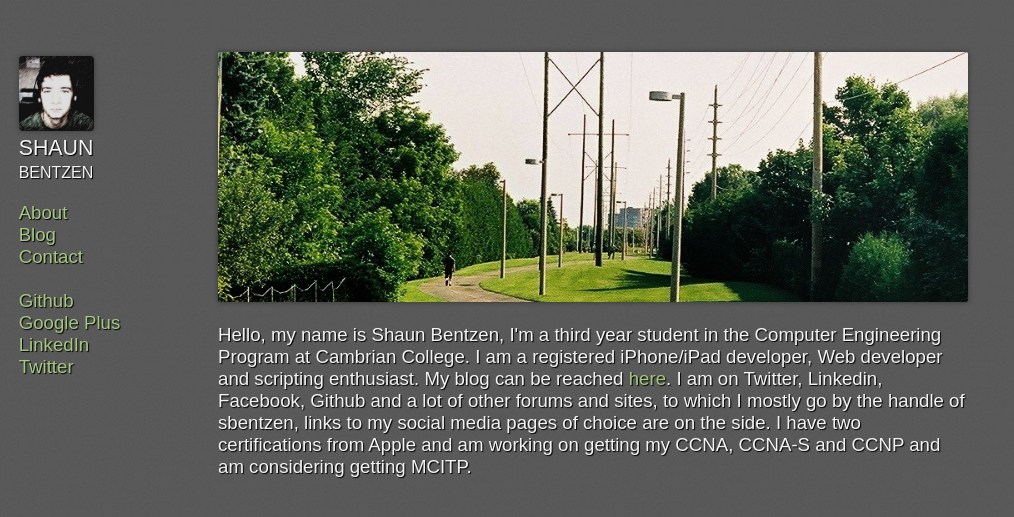
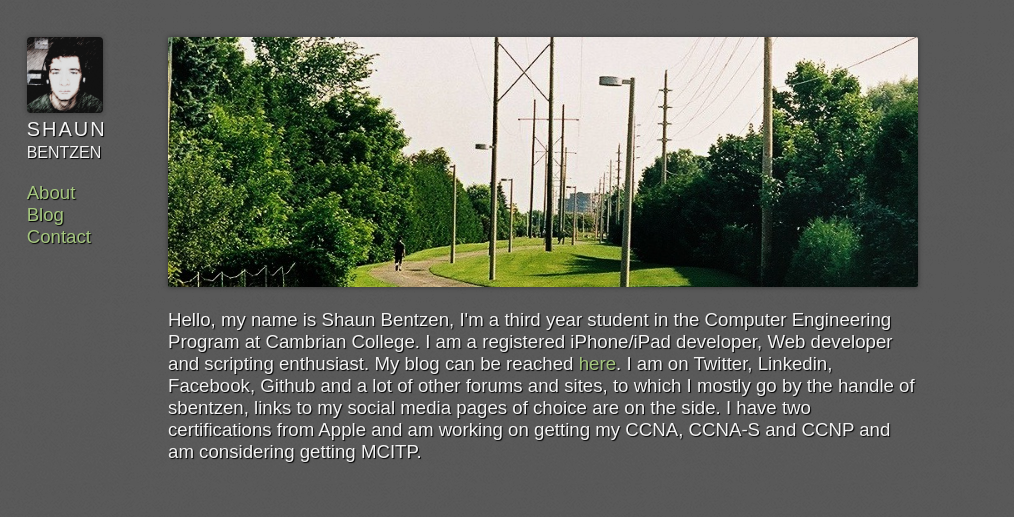
Before and after one commit to sbentzen/sbentzen.github.com, a Jekyll site: the page built from index.html, in a window 1280 px wide. Shown: the top 517 px of the page, without its empty margins (0-1014 px from the left). Built offline with Jekyll 4.4.1, drawn with Linux system fonts in a browser that asks for light colours; Markdown is read by kramdown in place of the engine named in the settings.

Commit message:
More rejigging

```diff
--- a/_includes/sidebar.html
+++ b/_includes/sidebar.html
@@ -1,16 +1,16 @@
 <div id="_sidebar">
 	<a href="/">
-		<img id="myface" src="/images/MyFace.jpg" width=75px height=75px>
+		<img id="myface" src="/images/MyFace.jpg">
 	</a>
-	<span class="name" style="font-size:16pt;">shaun</span><br/><span class="name" style="font-size:12pt;">bentzen</span>
+	<span class="name" style="font-size:15pt;letter-spacing:0.1em;">shaun</span><br/><span class="name" style="font-size:12pt;">bentzen</span>
 	<ul>
 	    <li><a href="/index.html">About</a></li>
 	    <li><a href="/blog.html">Blog</a></li>
 	    <li><a href="mailto:sbentzen@gmail.com">Contact</a></li>
 	    <br/>
-	    <li><a href="https://github.com/sbentzen">Github</a></li>
+	    <!-- <li><a href="https://github.com/sbentzen">Github</a></li>
 	    <li><a href="https://plus.google.com/114535672384891706672">Google Plus</a></li>
 	    <li><a href="http://ca.linkedin.com/pub/shaun-bentzen/2b/264/713">LinkedIn</a></li>
-	    <li><a href="http://twitter.com/smbentzen">Twitter</a></li>
+	    <li><a href="http://twitter.com/smbentzen">Twitter</a></li> -->
 	</ul>
 </div>
--- a/index.html
+++ b/index.html
@@ -3,8 +3,6 @@ layout: default
 
 title: Shaun Bentzen
 ---
-<br/>
-<br/>
 <div id="content">
 	<img id="header_image" src="/images/landing.jpg">
 	<br/>
--- a/stylesheets/style.css
+++ b/stylesheets/style.css
@@ -13,6 +13,7 @@ body {
 	background-repeat: repeat;
 	text-shadow: 1px 1px 1px #000;
 	color:#F3F3F3;
+	margin-top:2em;
 }
 div{
 	display:block
@@ -33,10 +34,7 @@ ul {
 }
 #_sidebar{
 	position:fixed;
-	left:0em;
-	top:0em;
 	padding-left:1em;
-	padding-top:3em;
 	width:125px;
 	height:100%;
 }
@@ -52,6 +50,8 @@ ul {
 	-webkit-box-shadow: 0 0 5px #333;
 	-moz-box-shadow: 0 0 5px #333;
 	opacity:0.8;
+	width:76px;
+	height:76px;
 }
 #myface:hover{
 	opacity:1.0;
@@ -61,7 +61,7 @@ ul {
 	margin:0 auto;
 }
 #content{
-	width:900px;
+	width:800px;
 	margin-left:135px;
 }
 #header_image{
```
